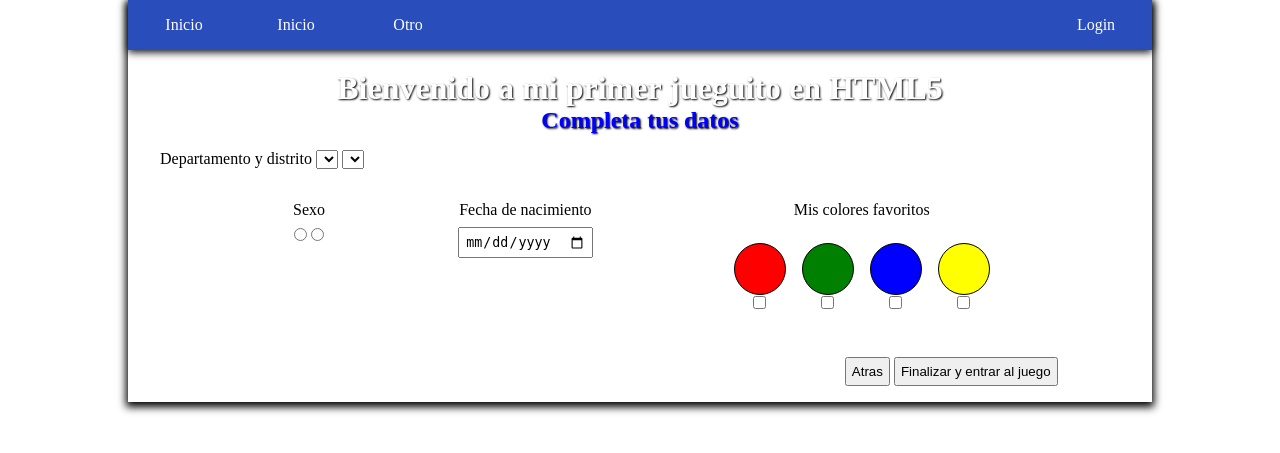
After one commit to franzj/app-child-demo, a Flask app: template templates/child/continue.html in a window 1280 px wide; the page is wider, and only the part inside the window is pictured. The commit adds this page. Shown: the top 453 px of that part. Run offline with Flask 2, Linux system fonts and the light colour scheme; the template is opened without the code that fills it, so the values that code supplies are empty.

Commit message:
Formulario 2 avance

```diff
--- a/app/test_childdemo.py
+++ b/app/test_childdemo.py
@@ -6,9 +6,7 @@
     Tests para la aplicacion ChildDemo
 
     :copyright: (c) 2015 by Franz j. Osco.
-    :license: BSD, see LICENSE for more details.
 """
 import os
-import minitwit
 import tempfile
 import pytest
--- a/data.json
+++ b/data.json
@@ -4,12 +4,60 @@
             {"username": "admin", "password": "secret"}
         ],
         "userchild": [
-            {"username": "juanito", "password": "perrito1.jpg"},
-            {"username": "gisela", "password": "munieca1.jpg"},
-            {"username": "marco", "password": "perrito2.jpg"},
-            {"username": "antonio", "password": "gatito3.jpg"},
-            {"username": "jorgito", "password": "perrito1.jpg"},
-            {"username": "elvis", "password": "perrito4.jpg"}
+            {
+                "username": "juanito",
+                "password": "perrito1.jpg",
+                "departamento": "Apurímac",
+                "provincia": "Abancay",
+                "sex": "m",
+                "birthdate": "05/05/2008",
+                "colours": ["rojo", "verde"]
+            },
+            {
+                "username": "gisela",
+                "password": "munieca1.jpg",
+                "departamento": "Arequipa",
+                "provincia": "Arequipa",
+                "sex": "f",
+                "birthdate": "10/12/2007",
+                "colours": ["amarillo", "rojo"]
+            },
+            {
+                "username": "marco",
+                "password": "perrito2.jpg",
+                "departamento": "Cusco",
+                "provincia": "Cusco",
+                "sex": "m",
+                "birthdate": "05/05/2008",
+                "colours": ["rojo", "azul"]
+            },
+            {
+                "username": "antonio",
+                "password": "gatito3.jpg",
+                "departamento": "Apurímac",
+                "provincia": "Abancay",
+                "sex": "m",
+                "birthdate": "05/06/2008",
+                "colours": ["rojo", "verde"]
+            },
+            {
+                "username": "jorgito",
+                "password": "perrito1.jpg",
+                "departamento": "Apurímac",
+                "provincia": "Abancay",
+                "sex": "m",
+                "birthdate": "13/07/2008",
+                "colours": ["rojo", "verde"]
+            },
+            {
+                "username": "elvis",
+                "password": "perrito4.jpg",
+                "departamento": "Apurímac",
+                "provincia": "Abancay",
+                "sex": "m",
+                "birthdate": "28/09/2008",
+                "colours": ["rojo", "verde"]
+            }
         ],
         "password": [
             "gatitos",
--- /dev/null
+++ b/requeriments.txt
@@ -0,0 +1,3 @@
+Flask
+SQLAlchemy
+Flask-SQLAlchemy
--- a/server.py
+++ b/server.py
@@ -1,6 +1,5 @@
 # -*- coding: utf-8 -*-
 from flask import Flask, send_from_directory
-from flask_wtf.csrf import CsrfProtect
 
 from app.app import child
 from admin.admin import admin
--- /dev/null
+++ b/static/js/departamento.js
@@ -0,0 +1,5 @@
+
+
+window.onload = function(){
+
+}
--- a/static/js/register.js
+++ b/static/js/register.js
@@ -9,7 +9,7 @@ function onchage_Imgs(index){
                 var imgLoad = "\
                 <div class='item'>\
                     <label>\
-                    <input type='radio' name='password' value='" + i.src + "'>\
+                    <input type='radio' name='password' value='" + i.src + "' required='true'>\
                     <img src='" + i.src + "' alt='" + i.id + "' style='height: 100px; width: 120px'>\
                     </label>\
                 </div>";
--- /dev/null
+++ b/templates/child/continue.html
@@ -0,0 +1,83 @@
+{% extends "layout.html" %}
+{% block title %}Página de registro{% endblock %}
+{% block statics %}
+<link rel="stylesheet" href="{{ url_for('static', filename='css/style.css') }}" charset="utf-8">
+<script src="{{ url_for('static', filename='js/departamento.js') }}" charset="utf-8"></script>
+{% endblock %}
+{% block content %}
+  <div id="content">
+    <nav>
+      <ul>
+        <li>Inicio</li>
+        <li>Inicio</li>
+        <li>Otro</li>
+        <li style="float: right;">Login</li>
+      </ul>
+    </nav>
+    <h1>Bienvenido a mi primer jueguito en HTML5</h1>
+    <h2>Completa tus datos</h2>
+    <form class="form" action="/register/continue" method="POST">
+      <input hidden="true" type="text" name="username" value="{{ data.username }}" />
+      <input hidden="true" type="password" name="password" value="{{ data.password }}" />
+      <div class="fromgroup">
+        <label>Departamento y distrito</label>
+        <select name="departamento" required="true">
+        </select>
+        <select name="provincia" required="true">
+        </select>
+      </div>
+      <div class="fromgroup">
+        <div class="item">
+          <label>Sexo</label>
+          <div>
+            <input type="radio" name="sex" value="femenino" required="true">
+            <input type="radio" name="sex" value="masculino" required="true">
+          </div>
+        </div>
+        <div class="item">
+          <label>Fecha de nacimiento</label>
+          <div>
+            <input id="dateFecha" type="date" name="birthdate" value="" required="true">
+          </div>
+        </div>
+        <div class="item">
+          <label>Mis colores favoritos</label>
+          <div>
+            <div class="checkbox">
+              <label>
+                <div class="color" style="background: red;">
+                </div>
+                <input type="checkbox" name="colours" value="rojo" required="true">
+              </label>
+            </div>
+            <div class="checkbox">
+              <label>
+                <div class="color" style="background: green;">
+                </div>
+                <input type="checkbox" name="colours" value="verde" required="true">
+              </label>
+            </div>
+            <div class="checkbox">
+              <label>
+                <div class="color" style="background: blue;">
+                </div>
+                <input type="checkbox" name="colours" value="azul" required="true">
+              </label>
+            </div>
+            <div class="checkbox">
+              <label>
+                <div class="color" style="background: yellow;">
+                </div>
+                <input type="checkbox" name="colours" value="amarillo" required="true">
+              </label>
+            </div>
+          </div>
+        </div>
+      </div>
+      <div id="controls" class="fromgroup">
+        <input type="button" value="Atras">
+        <input type="submit" value="Finalizar y entrar al juego">
+      </div>
+    </form>
+  </div>
+{% endblock %}
--- a/templates/child/register.html
+++ b/templates/child/register.html
@@ -20,8 +20,7 @@
     <form class="form" action="/register" method="POST">
       <div class="fromgroup">
         <label>Digita tu nombre </label>
-        {{ form.csrf_token }}
-        <input id="txtUsername" type="text" name="username" value="" autocomplete="off">
+        <input id="txtUsername" type="text" name="username" value="" autocomplete="off" required="true">
         <input id="btnVerificar" type="button" value="Ver Disponibilidad">
       </div>
       <div class="fromgroup">
```
Also changed, not shown: app/app.py (+29 -10 lines), app/forms.py (deleted, +0 -7 lines), models.py (+12 -4 lines), utils.py (+17 -1 lines).
